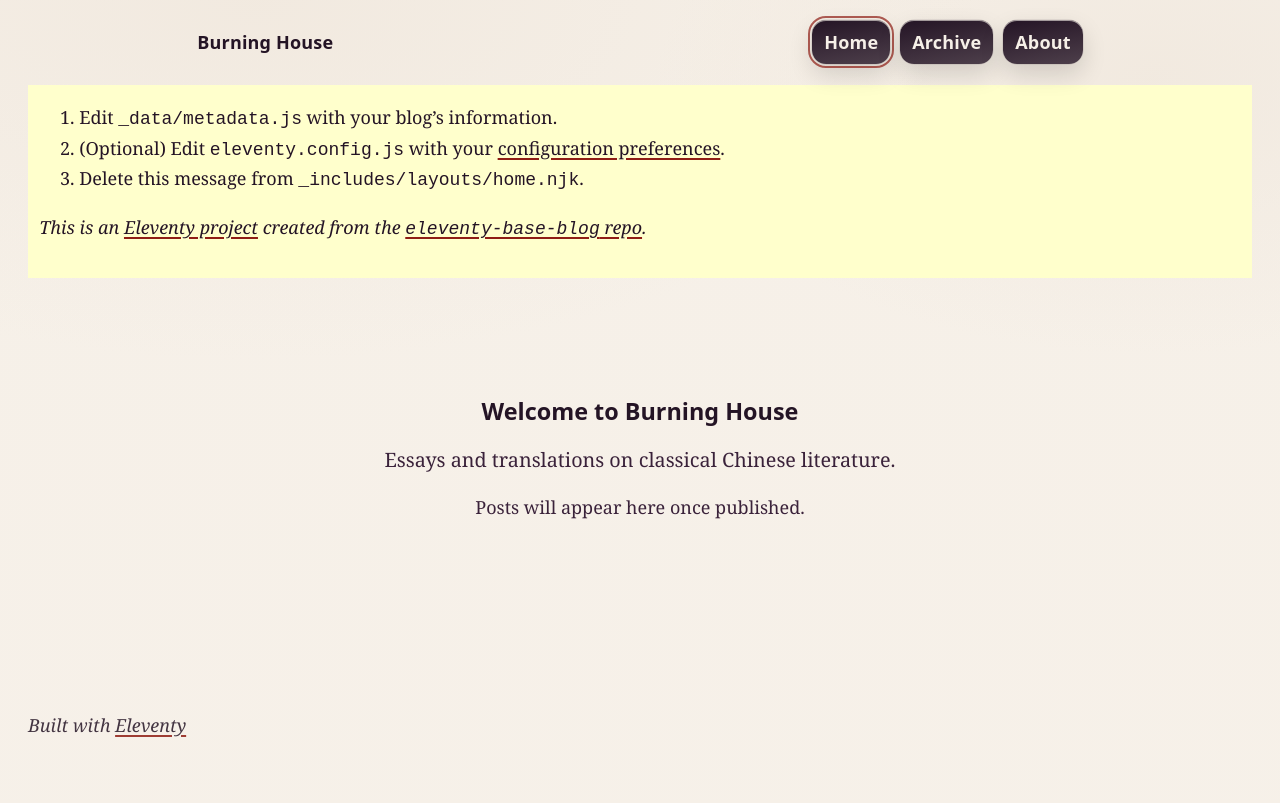
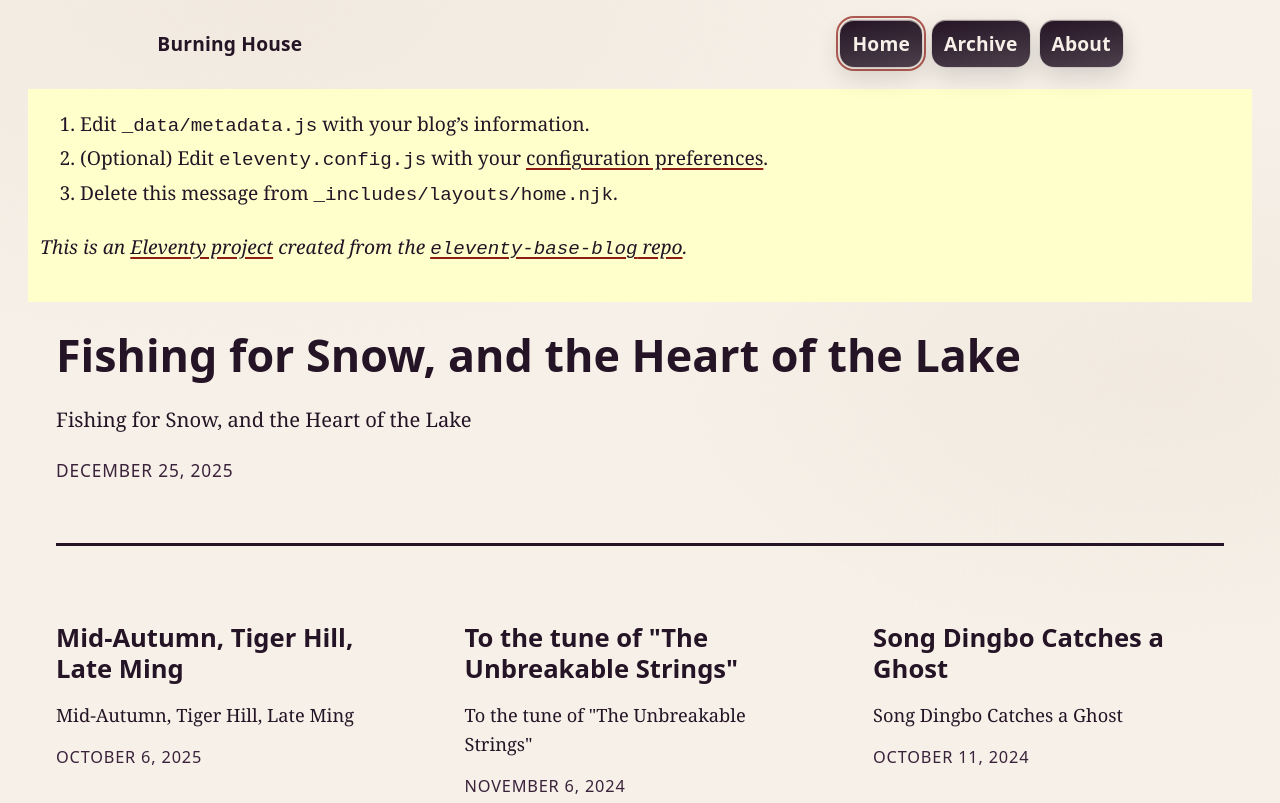
Before and after one commit to brendanokane/eleventy-blog, an Eleventy site: page content/index.njk in a window 1280 px wide. Shown: the top 803 px of the page. Built offline with nearby package versions, Linux system fonts and the light colour scheme; Eleventy itself is replaced by a stand-in of ours; some packages are replaced by stand-ins of ours; files that its build step writes are made by us from their sources; a web font is replaced by a local one; what @zachleat/heading-anchors, zod-validation-error would draw is missing.

Commit message:
Apply design playground settings and show all posts for testing
Typography changes:
- Body: Vollkorn, 1.2rem, 1.7 line-height
- H1: 3.1rem, 1.0 line-height
- H2: 1.7rem, 1.3 line-height
- Headlines: Noto Sans family
- Margin notes: Gill Sans, 0.85rem, 1.4 line-height

Layout changes:
- Main column: 70ch (was 68ch)
- Shell padding: 8rem (was 12rem at largest)
- Frame padding: 3rem (was 0.75rem)
- Border weight: 12px (was 10px)
- Column gap: 4rem (was default)
- Rule color: same as ink (was lighter mix)

Testing changes:
- Homepage shows all posts regardless of publish flag
- Archive already showed all posts

Ready for design review and testing.

```diff
--- a/_includes/layouts/post-woodblock.njk
+++ b/_includes/layouts/post-woodblock.njk
@@ -16,19 +16,16 @@ layout: layouts/base.njk
     --body-size: 1.2rem;
     --body-leading: 1.7;
 
-    --main-measure: 64ch;
+    --main-measure: 70ch;
     --mn-width: 270px;
     --mn-gutter: 4rem;
 
-    --frame-pad-x: 0.75rem;
-    --shell-padding: 12rem;
-    --border-weight: 10px;
+    --frame-pad-x: 3rem;
+    --shell-padding: 8rem;
+    --border-weight: 12px;
   }
 
   /* Responsive shell padding - shrink margins first */
-  @media (max-width: 1800px) {
-    :root { --shell-padding: 8rem; }
-  }
   @media (max-width: 1600px) {
     :root { --shell-padding: 4rem; }
   }
@@ -152,7 +149,7 @@ layout: layouts/base.njk
     width: var(--mn-width);
     font-family: var(--font-mn);
     font-size: 0.85rem;
-    line-height: 1.3;
+    line-height: 1.4;
     color: var(--muted-ink);
     margin: 0;
     grid-column: 2;
--- a/content/index.njk
+++ b/content/index.njk
@@ -5,14 +5,9 @@ eleventyNavigation:
   order: 1
 ---
 
-{# Get all published posts, sorted by date (newest first) #}
+{# Get all posts for testing (ignoring publish flag) #}
 {% set allPosts = collections.posts | reverse %}
-{% set publishedPosts = [] %}
-{% for post in allPosts %}
-  {% if post.data.publish %}
-    {% set publishedPosts = (publishedPosts.push(post), publishedPosts) %}
-  {% endif %}
-{% endfor %}
+{% set publishedPosts = allPosts %}
 
 <div class="magazine-layout">
 
--- a/css/index.css
+++ b/css/index.css
@@ -15,23 +15,20 @@ Audience priorities:
 	--ink: #241425; /* very dark purple-brown */
 	--ink-2: #3a223a;
 	--vermillion: #8f1d14; /* dark vermillion underline */
-	--rule: color-mix(in srgb, var(--ink), var(--paper) 70%);
+	--rule: #241425;
 
 	/* Typography */
-	/* NOTE: font-family names depend on what your Adobe Fonts kit provides.
-	   If Aldine/Alegreya don't apply, inspect computed styles and adjust names here. */
 	--font-body:
-		"Alegreya", "Noto Serif TC", "Source Han Serif TC", "Source Han Serif",
+		"Vollkorn", "Noto Serif TC", "Source Han Serif TC", "Source Han Serif",
 		ui-serif, Georgia, serif;
 	--font-display:
-		"Adobe Aldine", "Aldine", "Alegreya Sans", "Noto Sans TC",
-		"Source Han Sans TC", "Source Han Sans", ui-sans-serif, system-ui,
-		-apple-system, Segoe UI, Roboto, Helvetica, Arial, "Apple Color Emoji",
-		"Segoe UI Emoji";
+		"Noto Sans", "Noto Sans TC", "Source Han Sans TC", "Source Han Sans",
+		ui-sans-serif, system-ui, -apple-system, Segoe UI, Roboto, Helvetica, Arial,
+		"Apple Color Emoji", "Segoe UI Emoji";
 
-	--text-size: 18px;
-	--leading: 1.6;
-	--measure: 68ch;
+	--text-size: 1.2rem;
+	--leading: 1.7;
+	--measure: 70ch;
 
 	/* Layout */
 	--page-pad: clamp(16px, 3vw, 28px);
@@ -218,12 +215,14 @@ h4 {
 }
 
 h1 {
-	font-size: clamp(1.8rem, 2.4vw, 2.6rem);
+	font-size: 3.1rem;
+	line-height: 1;
 	margin-top: 0.2em;
 }
 
 h2 {
-	font-size: clamp(1.3rem, 1.8vw, 1.8rem);
+	font-size: 1.7rem;
+	line-height: 1.3;
 }
 
 p {
```
